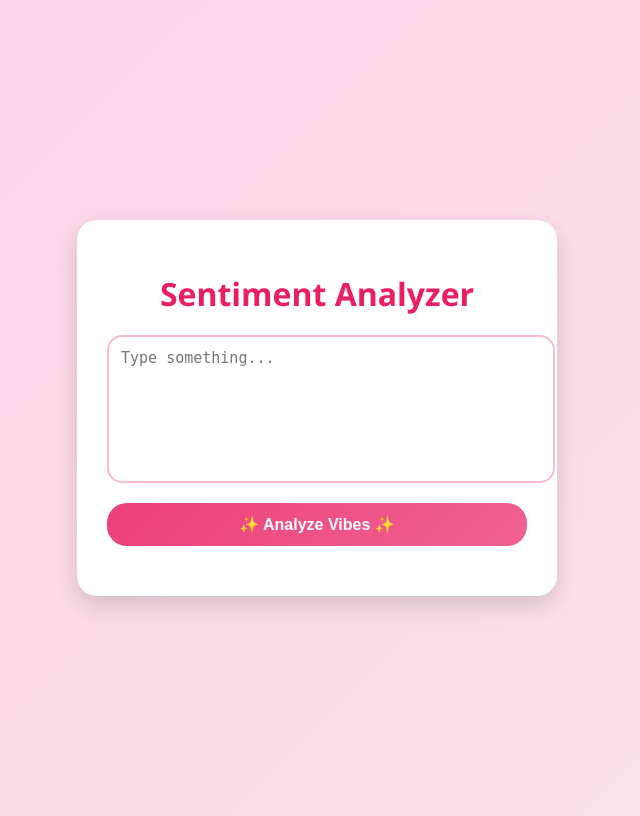
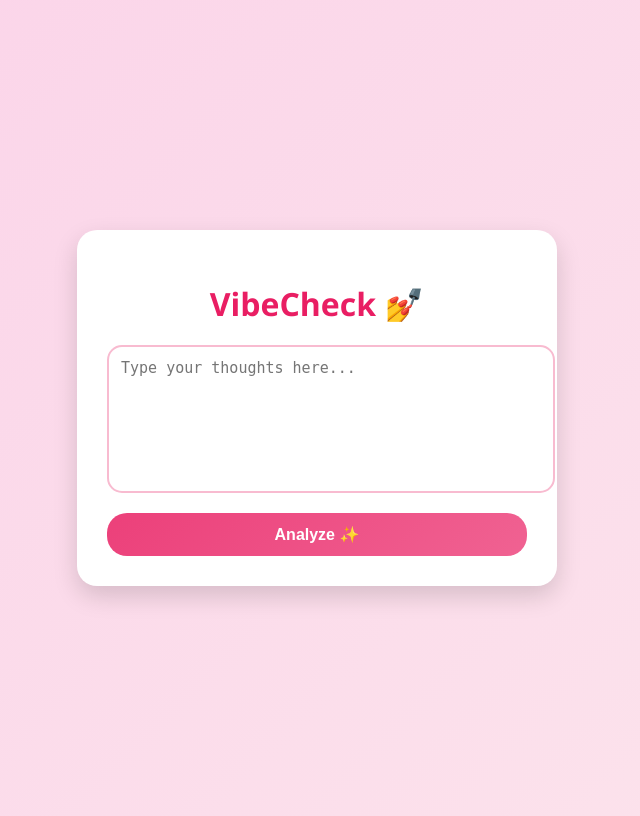
Before and after one commit to gnon2479-sketch/sentiment-analyzer, a Flask app: page / in a window 1280 px wide. Shown: the whole page, without its empty margins (323-963 px from the left). Run offline with Flask 3, Linux system fonts and the light colour scheme.

Commit message:
Update index.html

```diff
--- a/templates/index.html
+++ b/templates/index.html
@@ -1,22 +1,30 @@
 <!DOCTYPE html>
-<html>
+<html lang="en">
 <head>
-    <title>Sentiment Analyzer</title>
-    <link rel="stylesheet" href="/static/style.css">
+    <meta charset="UTF-8">
+    <title>VibeCheck 💖</title>
+    <link rel="stylesheet" href="{{ url_for('static', filename='style.css') }}">
 </head>
 <body>
 
 <div class="container">
-    <h1>Sentiment Analyzer</h1>
+    <h1>VibeCheck 💅</h1>
 
-    <textarea id="text" placeholder="Type something..."></textarea>
+    <form method="POST" action="/">
+        <textarea
+            name="text"
+            placeholder="Type your thoughts here..."
+            required></textarea>
 
-    <button onclick="analyze()">✨ Analyze Vibes ✨</button>
+        <button type="submit">Analyze ✨</button>
+    </form>
 
-
-    <h2 id="result"></h2>
+    {% if sentiment %}
+        <div class="result">
+            <h2>{{ sentiment }}</h2>
+        </div>
+    {% endif %}
 </div>
 
-<script src="/static/script.js"></script>
 </body>
 </html>
```
